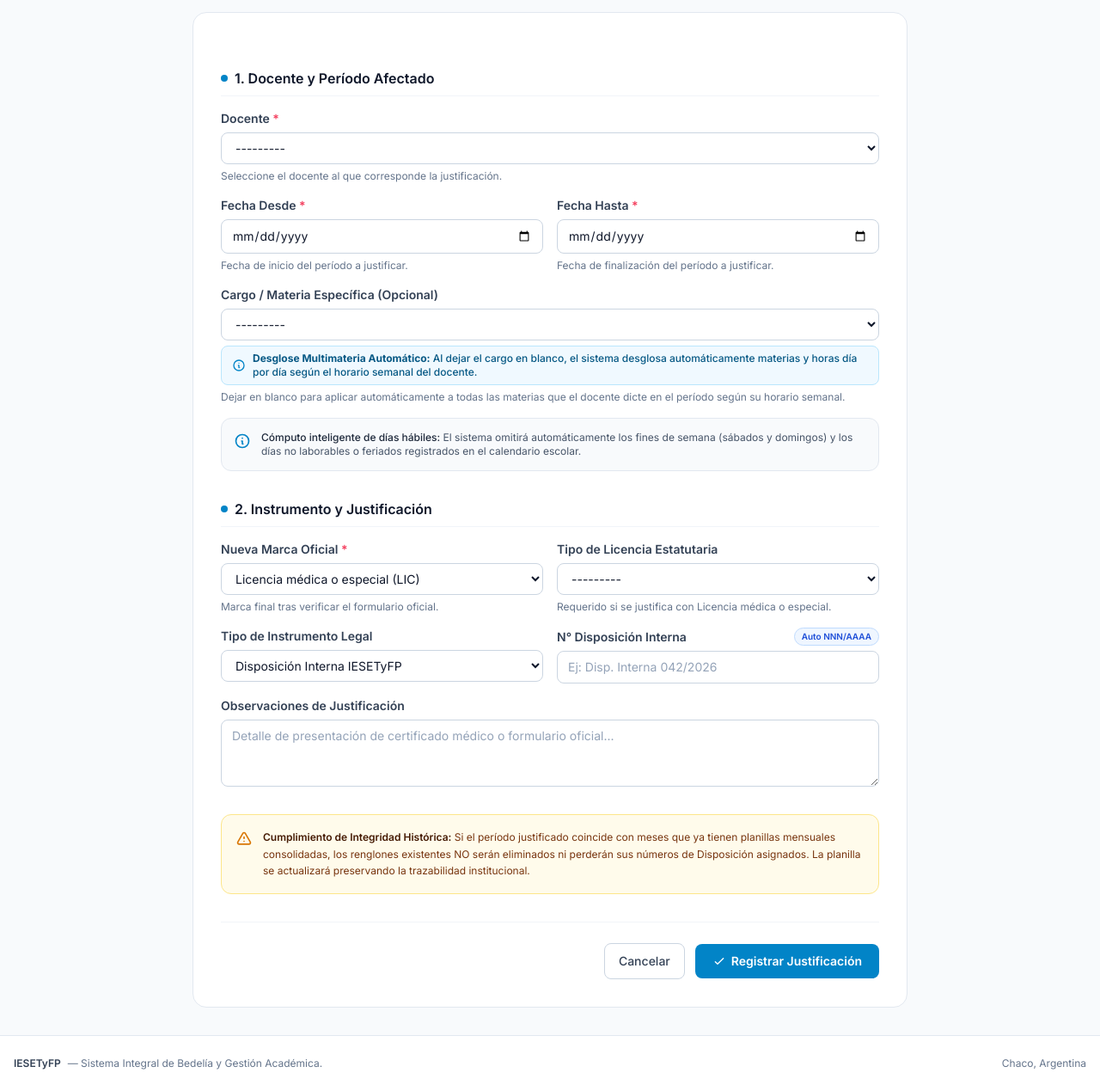
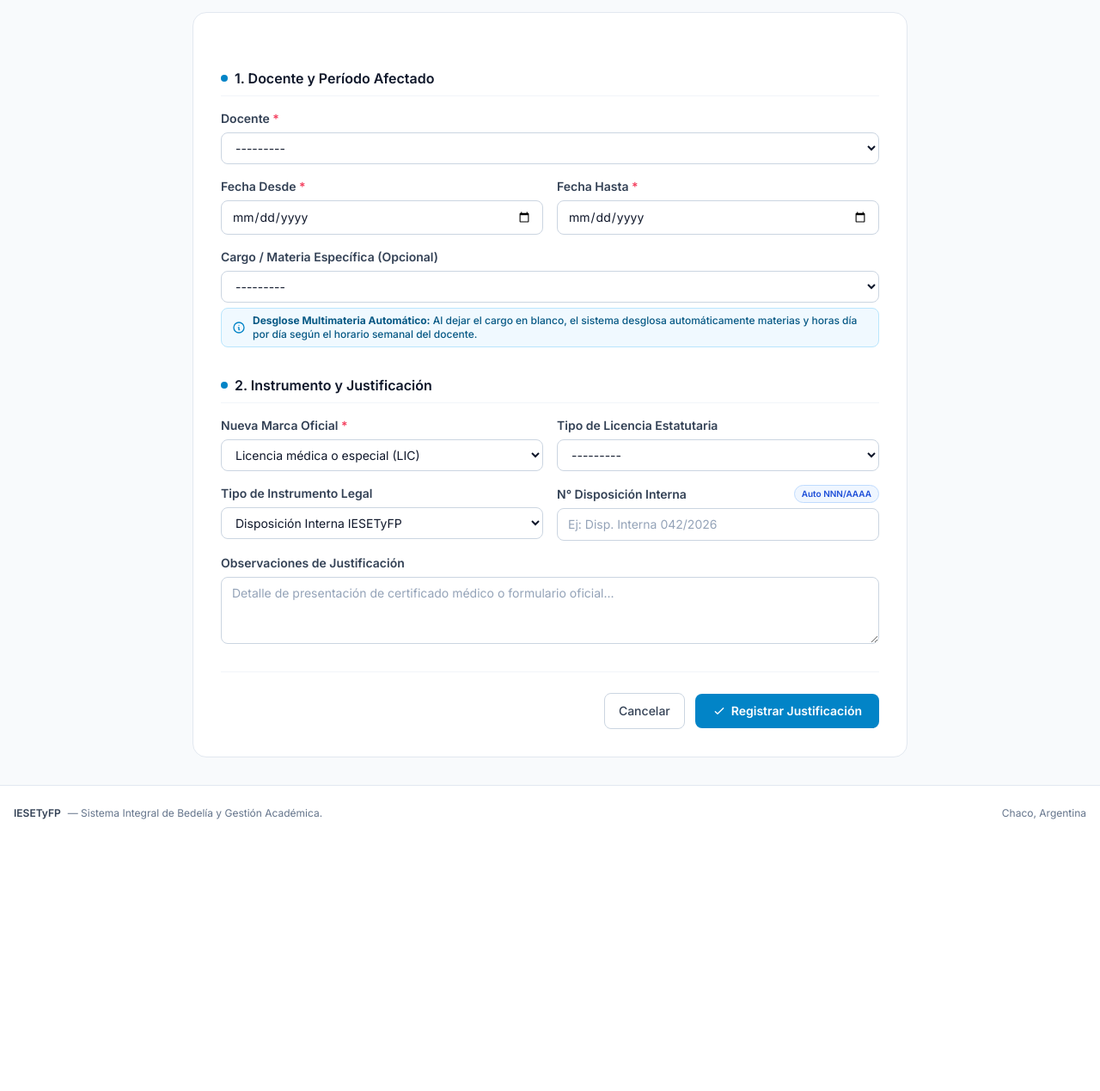
Before and after one commit to NeumannMaxii/zunin, a Django app: page /licencias/justificacion-diferida/ in a window 1280 px wide. Shown: the part 208-1477 px from the top of the page at 86% size. After the commit the page ends 1161 px from the top, so only its background shows below. Run offline with Django 5.2, Linux system fonts and the light colour scheme; a user stored in the database is signed in; tables that the repository leaves empty hold one stand-in row (values such as "Sample post"); some libraries are stand-ins or nearby versions.

Commit message:
refactor(ui): simplificar edicion de asistencia y justificacion diferida retirando sobrecarga y selectores redundantes

```diff
--- a/apps/asistencia/forms.py
+++ b/apps/asistencia/forms.py
@@ -226,7 +226,7 @@ class RegistroAsistenciaUpdateForm(TailwindModelForm):
         self.fields["observaciones"].required = False
 
         choices_map = dict(RegistroAsistencia.MARCA_DIARIA_CHOICES)
-        orden_marcas = ["PR", "I", "LIC", "LT", "P", "LIC.", "INA", "PERM"]
+        orden_marcas = ["PR", "I", "LIC", "LT", "P"]
         self.fields["marca_diaria"].choices = [
             (cod, choices_map[cod]) for cod in orden_marcas if cod in choices_map
         ]
--- a/apps/licencias/templates/licencias/justificacion_diferida.html
+++ b/apps/licencias/templates/licencias/justificacion_diferida.html
@@ -48,9 +48,6 @@
                             Docente <span class="text-rose-500">*</span>
                         </label>
                         {{ form.docente }}
-                        {% if form.docente.help_text %}
-                        <p class="text-xs text-slate-500">{{ form.docente.help_text }}</p>
-                        {% endif %}
                         {% if form.docente.errors %}
                         <div class="text-xs text-rose-600 font-medium mt-1">{{ form.docente.errors }}</div>
                         {% endif %}
@@ -62,9 +59,6 @@
                             Fecha Desde <span class="text-rose-500">*</span>
                         </label>
                         {{ form.fecha_desde }}
-                        {% if form.fecha_desde.help_text %}
-                        <p class="text-xs text-slate-500">{{ form.fecha_desde.help_text }}</p>
-                        {% endif %}
                         {% if form.fecha_desde.errors %}
                         <div class="text-xs text-rose-600 font-medium mt-1">{{ form.fecha_desde.errors }}</div>
                         {% endif %}
@@ -76,9 +70,6 @@
                             Fecha Hasta <span class="text-rose-500">*</span>
                         </label>
                         {{ form.fecha_hasta }}
-                        {% if form.fecha_hasta.help_text %}
-                        <p class="text-xs text-slate-500">{{ form.fecha_hasta.help_text }}</p>
-                        {% endif %}
                         {% if form.fecha_hasta.errors %}
                         <div class="text-xs text-rose-600 font-medium mt-1">{{ form.fecha_hasta.errors }}</div>
                         {% endif %}
@@ -96,23 +87,9 @@
                             </svg>
                             <span><strong>Desglose Multimateria Automático:</strong> Al dejar el cargo en blanco, el sistema desglosa automáticamente materias y horas día por día según el horario semanal del docente.</span>
                         </div>
-                        {% if form.cargo.help_text %}
-                        <p class="text-xs text-slate-500">{{ form.cargo.help_text }}</p>
-                        {% endif %}
                         {% if form.cargo.errors %}
                         <div class="text-xs text-rose-600 font-medium mt-1">{{ form.cargo.errors }}</div>
                         {% endif %}
-                    </div>
-                </div>
-
-                <!-- Nota de Omisión Automática -->
-                <div class="mt-4 p-3.5 rounded-xl bg-slate-50 border border-slate-200 flex items-start space-x-3 text-xs text-slate-600">
-                    <svg class="w-5 h-5 text-institucional-600 shrink-0 mt-0.5" fill="none" stroke="currentColor" viewBox="0 0 24 24">
-                        <path stroke-linecap="round" stroke-linejoin="round" stroke-width="2" d="M13 16h-1v-4h-1m1-4h.01M21 12a9 9 0 11-18 0 9 9 0 0118 0z" />
-                    </svg>
-                    <div>
-                        <strong class="font-medium text-slate-800">Cómputo inteligente de días hábiles:</strong>
-                        El sistema omitirá automáticamente los fines de semana (sábados y domingos) y los días no laborables o feriados registrados en el calendario escolar.
                     </div>
                 </div>
             </div>
@@ -130,9 +107,6 @@
                             Nueva Marca Oficial <span class="text-rose-500">*</span>
                         </label>
                         {{ form.nueva_marca }}
-                        {% if form.nueva_marca.help_text %}
-                        <p class="text-xs text-slate-500">{{ form.nueva_marca.help_text }}</p>
-                        {% endif %}
                         {% if form.nueva_marca.errors %}
                         <div class="text-xs text-rose-600 font-medium mt-1">{{ form.nueva_marca.errors }}</div>
                         {% endif %}
@@ -144,9 +118,6 @@
                             Tipo de Licencia Estatutaria
                         </label>
                         {{ form.tipo_licencia }}
-                        {% if form.tipo_licencia.help_text %}
-                        <p class="text-xs text-slate-500">{{ form.tipo_licencia.help_text }}</p>
-                        {% endif %}
                         {% if form.tipo_licencia.errors %}
                         <div class="text-xs text-rose-600 font-medium mt-1">{{ form.tipo_licencia.errors }}</div>
                         {% endif %}
@@ -158,9 +129,6 @@
                             Tipo de Instrumento Legal
                         </label>
                         {{ form.tipo_instrumento }}
-                        {% if form.tipo_instrumento.help_text %}
-                        <p class="text-xs text-slate-500">{{ form.tipo_instrumento.help_text }}</p>
-                        {% endif %}
                         {% if form.tipo_instrumento.errors %}
                         <div class="text-xs text-rose-600 font-medium mt-1">{{ form.tipo_instrumento.errors }}</div>
                         {% endif %}
@@ -178,9 +146,6 @@
                         </div>
                         {{ form.numero_disposicion }}
                         <div id="disp-alerta-duplicado" class="hidden text-xs text-rose-600 font-medium mt-1"></div>
-                        {% if form.numero_disposicion.help_text %}
-                        <p class="text-xs text-slate-500">{{ form.numero_disposicion.help_text }}</p>
-                        {% endif %}
                         {% if form.numero_disposicion.errors %}
                         <div class="text-xs text-rose-600 font-medium mt-1">{{ form.numero_disposicion.errors }}</div>
                         {% endif %}
@@ -192,9 +157,6 @@
                             N° Resolución Ministerial Externa (M.E.C.C.y T.)
                         </label>
                         {{ form.numero_resolucion }}
-                        {% if form.numero_resolucion.help_text %}
-                        <p class="text-xs text-slate-500">{{ form.numero_resolucion.help_text }}</p>
-                        {% endif %}
                         {% if form.numero_resolucion.errors %}
                         <div class="text-xs text-rose-600 font-medium mt-1">{{ form.numero_resolucion.errors }}</div>
                         {% endif %}
@@ -206,24 +168,10 @@
                             Observaciones de Justificación
                         </label>
                         {{ form.observaciones }}
-                        {% if form.observaciones.help_text %}
-                        <p class="text-xs text-slate-500">{{ form.observaciones.help_text }}</p>
-                        {% endif %}
                         {% if form.observaciones.errors %}
                         <div class="text-xs text-rose-600 font-medium mt-1">{{ form.observaciones.errors }}</div>
                         {% endif %}
                     </div>
-                </div>
-            </div>
-
-            <!-- Aviso de Integridad Histórica -->
-            <div class="p-4 rounded-xl bg-amber-50 border border-amber-200 flex items-start space-x-3 text-xs text-amber-900 leading-relaxed">
-                <svg class="w-5 h-5 text-amber-600 shrink-0 mt-0.5" fill="none" stroke="currentColor" viewBox="0 0 24 24">
-                    <path stroke-linecap="round" stroke-linejoin="round" stroke-width="2" d="M12 9v2m0 4h.01m-6.938 4h13.856c1.54 0 2.502-1.667 1.732-3L13.732 4c-.77-1.333-2.694-1.333-3.464 0L3.34 16c-.77 1.333.192 3 1.732 3z" />
-                </svg>
-                <div>
-                    <strong class="font-semibold text-amber-950">Cumplimiento de Integridad Histórica:</strong>
-                    Si el período justificado coincide con meses que ya tienen planillas mensuales consolidadas, los renglones existentes NO serán eliminados ni perderán sus números de Disposición asignados. La planilla se actualizará preservando la trazabilidad institucional.
                 </div>
             </div>
 
```
Also changed, not shown: apps/asistencia/templates/asistencia/registroasistencia_form.html (+11 -39 lines).
